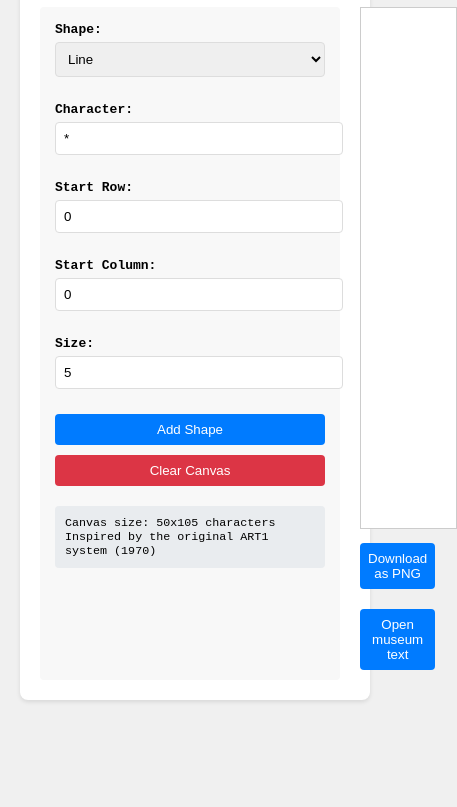
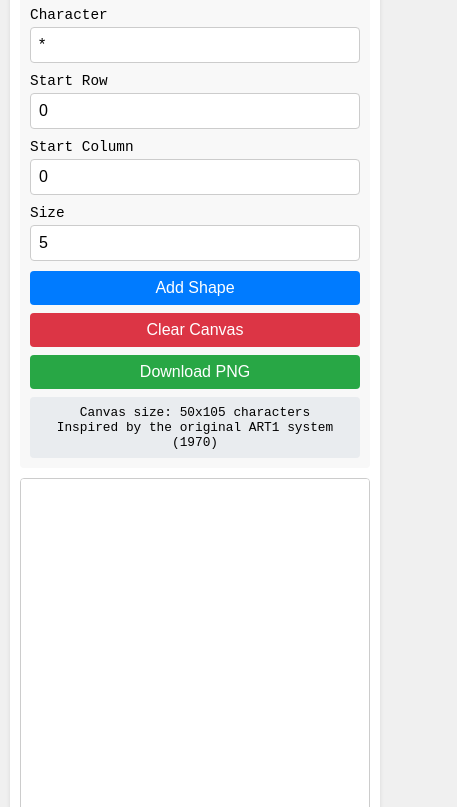
Before and after one commit to NewMediaArtClub/Re-Constructs, a plain HTML site: page art1.html in a window 390 px wide. Shown: the part 140-947 px from the top of the page, 457 px wide, since content can reach past the window. Before the commit the page ends 860 px from the top, so only its background shows below. Drawn offline with Linux system fonts and the light colour scheme.

Commit message:
Refactor art1.html for layout and functionality updates
Refactor HTML structure and styles for better layout and responsiveness. Added functionality to download canvas as PNG and open museum text in a popup.

```diff
--- a/art1.html
+++ b/art1.html
@@ -3,61 +3,84 @@
 <head>
 <meta charset="UTF-8">
 <title>ART1 Web Implementation</title>
+<meta name="viewport" content="width=device-width, initial-scale=1.0">
 <style>
+    * { box-sizing: border-box; }
     body {
         font-family: monospace;
-            max-width: 1200px;
-            margin: 0 auto;
-            padding: 20px;
+        margin: 0;
+        padding: 10px;
         background: #f0f0f0;
     }
+    h1 {
+        color: #333;
+        text-align: center;
+        font-size: 1.2rem;
+        margin-bottom: 15px;
+    }
     .container {
-            display: grid;
-            grid-template-columns: 300px 1fr;
-            gap: 20px;
+        display: flex;
+        flex-direction: column;
         background: white;
-            padding: 20px;
-            border-radius: 8px;
+        padding: 10px;
+        border-radius: 6px;
         box-shadow: 0 2px 4px rgba(0,0,0,0.1);
     }
     .controls {
         background: #f8f8f8;
-            padding: 15px;
+        padding: 10px;
+        border-radius: 4px;
+        margin-bottom: 10px;
+    }
+    .form-group {
+        margin-bottom: 10px;
+    }
+    label {
+        display: block;
+        font-size: 0.9rem;
+        margin-bottom: 4px;
+    }
+    select, input, button {
+        width: 100%;
+        padding: 8px;
+        font-size: 1rem;
+        border: 1px solid #ccc;
         border-radius: 4px;
     }
-        .canvas-container { position: relative; }
+    button {
+        background: #007bff;
+        color: white;
+        border: none;
+        margin-bottom: 8px;
+    }
+    button:hover {
+        background: #0056b3;
+    }
     #artCanvas {
         font-family: monospace;
         white-space: pre;
-            background: white;
-            padding: 10px;
+        background: #fff;
         border: 1px solid #ccc;
-            min-height: 500px;
+        border-radius: 4px;
         width: 100%;
+        height: 60vh;
+        overflow: auto;
+        padding: 8px;
         resize: none;
+        font-size: 0.8rem;
     }
-        .form-group { margin-bottom: 15px; }
-        label { display: block; margin-bottom: 5px; font-weight: bold; }
-        select, input, button {
-            width: 100%;
-            padding: 8px;
-            margin-bottom: 10px;
-            border: 1px solid #ddd;
-            border-radius: 4px;
-        }
-        button { background: #007bff; color: white; border: none; cursor: pointer; }
-        button:hover { background: #0056b3; }
-        h1 { color: #333; text-align: center; margin-bottom: 30px; }
     .info {
         background: #e9ecef;
-            padding: 10px;
+        padding: 8px;
         border-radius: 4px;
-            margin-top: 10px;
-            font-size: 0.9em;
+        font-size: 0.8rem;
+        text-align: center;
     }
-        /* optional: make the two buttons sit side by side */
-        .action-row { display: flex; gap: 10px; flex-wrap: wrap; }
-        .action-row button { width: auto; }
+    @media (min-width: 768px) {
+        .container { flex-direction: row; gap: 20px; }
+        .controls { width: 300px; }
+        #artCanvas { height: 500px; font-size: 0.9rem; }
+    }
 </style>
 </head>
 <body>
@@ -65,7 +88,7 @@
 <div class="container">
     <div class="controls">
         <div class="form-group">
-                <label for="shape">Shape:</label>
+            <label for="shape">Shape</label>
             <select id="shape">
                 <option value="line">Line</option>
                 <option value="rectangle">Rectangle</option>
@@ -73,155 +96,96 @@
             </select>
         </div>
         <div class="form-group">
-                <label for="character">Character:</label>
+            <label for="character">Character</label>
             <input type="text" id="character" maxlength="1" value="*">
         </div>
         <div class="form-group">
-                <label for="startRow">Start Row:</label>
+            <label for="startRow">Start Row</label>
             <input type="number" id="startRow" min="0" max="49" value="0">
         </div>
         <div class="form-group">
-                <label for="startCol">Start Column:</label>
+            <label for="startCol">Start Column</label>
             <input type="number" id="startCol" min="0" max="104" value="0">
         </div>
         <div class="form-group">
-                <label for="size">Size:</label>
+            <label for="size">Size</label>
             <input type="number" id="size" min="1" max="20" value="5">
         </div>
         <button onclick="addShape()">Add Shape</button>
-            <button onclick="clearCanvas()" style="background: #dc3545;">Clear Canvas</button>
+        <button onclick="clearCanvas()" style="background:#dc3545;">Clear Canvas</button>
+        <button onclick="downloadPNG()" style="background:#28a745;">Download PNG</button>
         <div class="info">
-                Canvas size: 50x105 characters
-                <br>
-                Inspired by the original ART1 system (1970)
+            Canvas size: 50x105 characters<br>Inspired by the original ART1 system (1970)
         </div>
     </div>
-        <div class="canvas-container">
     <textarea id="artCanvas" readonly></textarea>
-            <div class="action-row" style="margin-top: 10px;">
-                <button onclick="downloadAsImage()">Download as PNG</button>
-                <!-- NEW: open museum text in popup -->
-                <button onclick="openMuseumText()" aria-label="Open museum text panel">Open museum text</button>
 </div>
-            <canvas id="downloadCanvas" style="display:none;"></canvas>
-        </div>
-    </div>
-
 <script>
 const ROWS = 50;
 const COLS = 105;
-        let canvas = Array(ROWS).fill().map(() => Array(COLS).fill(' '));
+let canvas = Array(ROWS).fill().map(()=>Array(COLS).fill(' '));
 
-        function updateCanvas() {
-            const display = canvas.map(row => row.join('')).join('\n');
-            document.getElementById('artCanvas').value = display;
+function updateCanvas(){
+    document.getElementById('artCanvas').value = canvas.map(r=>r.join('')).join('\n');
 }
-
-        function clearCanvas() {
-            canvas = Array(ROWS).fill().map(() => Array(COLS).fill(' '));
+function clearCanvas(){
+    canvas = Array(ROWS).fill().map(()=>Array(COLS).fill(' '));
+    updateCanvas();
+}
+function drawLine(r,c,s,ch){
+    for(let i=0;i<s&&c+i<COLS;i++){if(r>=0&&r<ROWS&&c+i>=0){canvas[r][c+i]=ch;}}
+}
+function drawRectangle(r,c,s,ch){
+    for(let i=0;i<s&&r+i<ROWS;i++){for(let j=0;j<s&&c+j<COLS;j++){if(r+i>=0&&c+j>=0){canvas[r+i][c+j]=ch;}}}
+}
+function drawTriangle(r,c,s,ch){
+    for(let i=0;i<s&&r+i<ROWS;i++){
+        const w=(i*2)+1;const off=Math.floor(w/2);
+        for(let j=0;j<w&&c+j-off<COLS;j++){
+            if(r+i>=0&&c+j-off>=0){canvas[r+i][c+j-off]=ch;}
+        }
+    }
+}
+function addShape(){
+    const shape=document.getElementById('shape').value;
+    const ch=document.getElementById('character').value||'*';
+    const r=parseInt(document.getElementById('startRow').value)||0;
+    const c=parseInt(document.getElementById('startCol').value)||0;
+    const s=parseInt(document.getElementById('size').value)||5;
+    if(shape==='line')drawLine(r,c,s,ch);
+    if(shape==='rectangle')drawRectangle(r,c,s,ch);
+    if(shape==='triangle')drawTriangle(r,c,s,ch);
     updateCanvas();
 }
 
-        function drawLine(startRow, startCol, size, char) {
-            for(let i = 0; i < size && startCol + i < COLS; i++) {
-                if(startRow >= 0 && startRow < ROWS && startCol + i >= 0 && startCol + i < COLS) {
-                    canvas[startRow][startCol + i] = char;
-                }
-            }
-        }
+function downloadPNG() {
+    const text = document.getElementById('artCanvas').value;
+    const lines = text.split('\n');
+    const fontSize = 14;
+    const lineHeight = 18;
+    const padding = 10;
+    const width = Math.max(...lines.map(l => l.length)) * fontSize * 0.6 + padding * 2;
+    const height = lines.length * lineHeight + padding * 2;
 
-        function drawRectangle(startRow, startCol, size, char) {
-            for(let i = 0; i < size && startRow + i < ROWS; i++) {
-                for(let j = 0; j < size && startCol + j < COLS; j++) {
-                    if(startRow + i >= 0 && startCol + j >= 0) {
-                        canvas[startRow + i][startCol + j] = char;
-                    }
-                }
-            }
-        }
+    const canvasEl = document.createElement('canvas');
+    canvasEl.width = width;
+    canvasEl.height = height;
+    const ctx = canvasEl.getContext('2d');
+    ctx.fillStyle = 'white';
+    ctx.fillRect(0, 0, width, height);
+    ctx.font = `${fontSize}px monospace`;
+    ctx.fillStyle = 'black';
 
-        function drawTriangle(startRow, startCol, size, char) {
-            for(let i = 0; i < size && startRow + i < ROWS; i++) {
-                const width = (i * 2) + 1;
-                const offset = Math.floor(width / 2);
-                for(let j = 0; j < width && startCol + j - offset < COLS; j++) {
-                    if(startRow + i >= 0 && startCol + j - offset >= 0) {
-                        canvas[startRow + i][startCol + j - offset] = char;
-                    }
-                }
-            }
-        }
-
-        function addShape() {
-            const shape = document.getElementById('shape').value;
-            const char = document.getElementById('character').value || '*';
-            const startRow = parseInt(document.getElementById('startRow').value) || 0;
-            const startCol = parseInt(document.getElementById('startCol').value) || 0;
-            const size = parseInt(document.getElementById('size').value) || 5;
-
-            switch(shape) {
-                case 'line':
-                    drawLine(startRow, startCol, size, char);
-                    break;
-                case 'rectangle':
-                    drawRectangle(startRow, startCol, size, char);
-                    break;
-                case 'triangle':
-                    drawTriangle(startRow, startCol, size, char);
-                    break;
-            }
-            updateCanvas();
-        }
-
-        function downloadAsImage() {
-            const canvasElement = document.getElementById('downloadCanvas');
-            const ctx = canvasElement.getContext('2d');
-            const artText = document.getElementById('artCanvas').value;
-            const lines = artText.split('\n');
-
-            const charWidth = 10;
-            const charHeight = 16;
-            const width = COLS * charWidth;
-            const height = ROWS * charHeight;
-
-            canvasElement.width = width;
-            canvasElement.height = height;
-
-            ctx.fillStyle = '#ffffff';
-            ctx.fillRect(0, 0, width, height);
-            ctx.fillStyle = '#000000';
-            ctx.font = `${charHeight}px monospace`;
-            ctx.textBaseline = 'top';
-
-            for (let i = 0; i < lines.length; i++) {
-                ctx.fillText(lines[i], 0, i * charHeight);
-            }
+    lines.forEach((line, i) => {
+        ctx.fillText(line, padding, padding + i * lineHeight);
+    });
 
     const link = document.createElement('a');
-            link.download = 'artwork.png';
-            link.href = canvasElement.toDataURL('image/png');
+    link.download = 'art1.png';
+    link.href = canvasEl.toDataURL('image/png');
     link.click();
 }
 
-        // NEW: popup opener
-        function openMuseumText() {
-            const url = 'art1text.html'; // put this file next to this page
-
-            const w = Math.min(900, window.screen.width - 100);
-            const h = Math.min(700, window.screen.height - 100);
-            const left = Math.max(0, Math.round((window.screen.width - w) / 2));
-            const top = Math.max(0, Math.round((window.screen.height - h) / 2));
-            const features = `popup=yes,scrollbars=yes,resizable=yes,width=${w},height=${h},left=${left},top=${top}`;
-            const win = window.open(url, 'ART1TextPanel', features);
-            if (!win) {
-                // fallback if blocked
-                window.open(url, '_blank');
-            } else {
-                win.focus();
-            }
-        }
-
-        // Initialise canvas
 updateCanvas();
 </script>
 </body>
```
Lines whose indentation alone changed are shown as unchanged.
